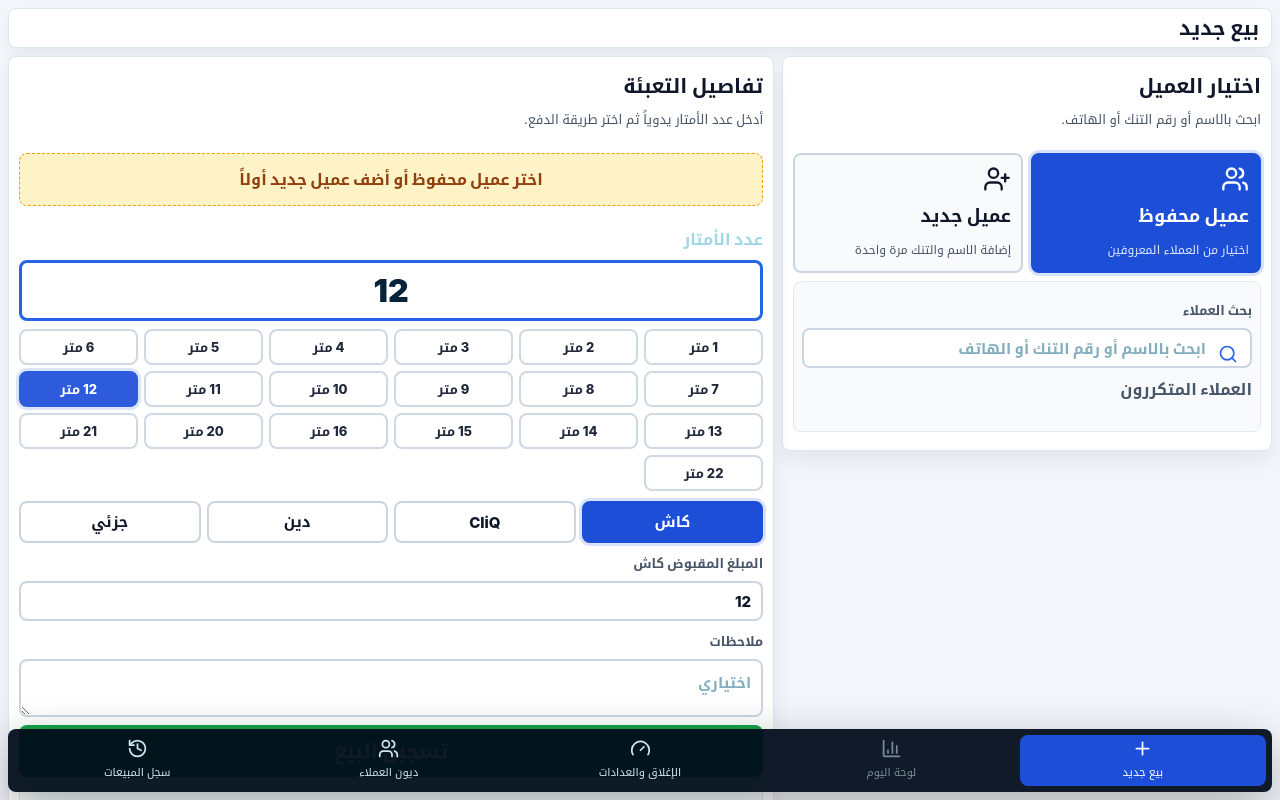
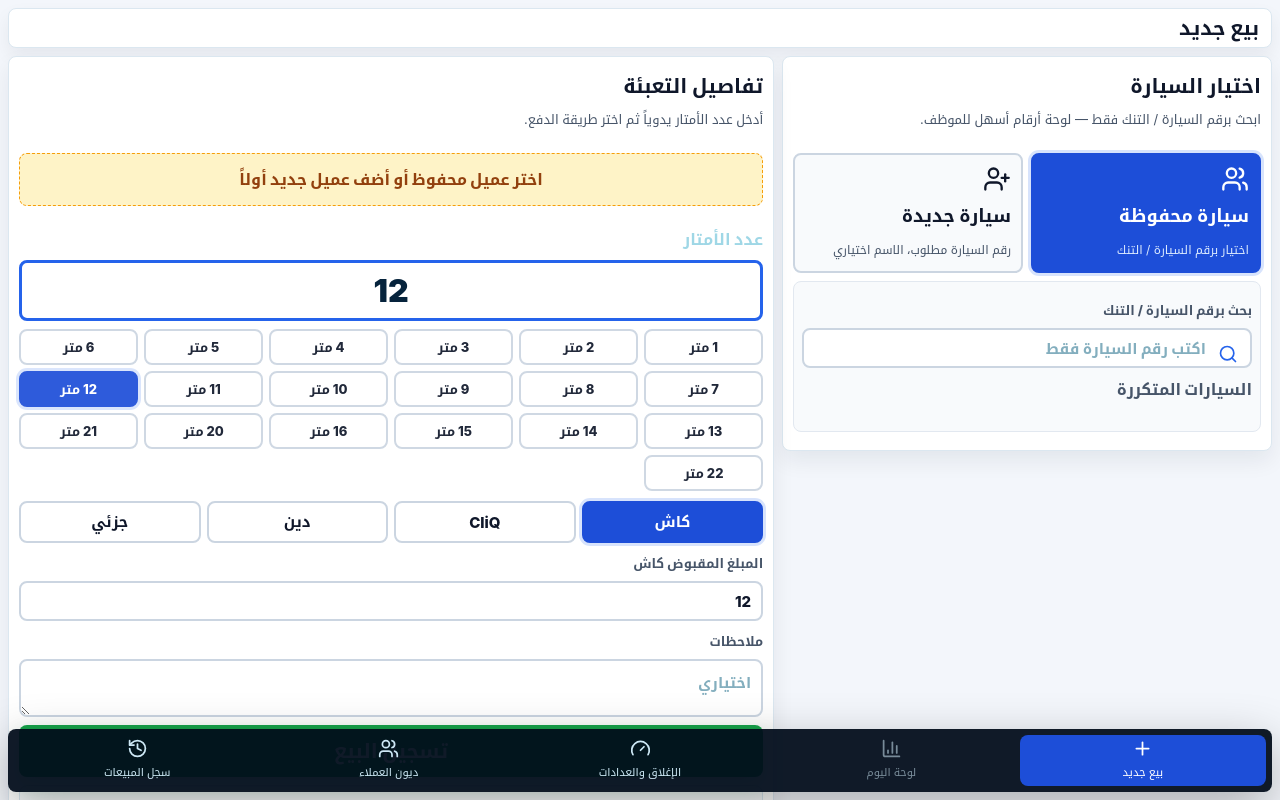
Before and after one commit to oun-cell/water-station-v1, a React (Vite) app: page / in a window 1280 px wide. Shown: the top 800 px of the page. Built offline with nearby package versions, Linux system fonts and the light colour scheme.

Commit message:
Simplify customer entry with numeric car search

```diff
--- a/public/sw.js
+++ b/public/sw.js
@@ -1,4 +1,4 @@
-const CACHE_NAME = "water-station-v1-compact-closing-v9";
+const CACHE_NAME = "water-station-v1-numeric-car-search-v10";
 const APP_SHELL = ["./", "./manifest.webmanifest", "./generated/app-concept.png"];
 
 self.addEventListener("install", (event) => {
--- a/src/App.tsx
+++ b/src/App.tsx
@@ -31,6 +31,8 @@ import {
   deriveCustomerStatus,
   findRecentDuplicateTruck,
   getDayPayments,
+  makeCustomerName,
+  normalizeTruckNumber,
   roundMoney,
   todayKey,
 } from "./lib/business";
@@ -101,10 +103,6 @@ function formatJod(value: number) {
 
 function formatMeters(value: number) {
   return `${roundMoney(value)} متر`;
-}
-
-function digitsOnly(value: string) {
-  return value.replace(/\D/g, "");
 }
 
 function arabicPayment(type: PaymentType) {
@@ -385,6 +383,7 @@ function SaleScreen({
   const [query, setQuery] = useState("");
   const [selectedCustomerId, setSelectedCustomerId] = useState("");
   const [customerMode, setCustomerMode] = useState<"saved" | "new">("saved");
+  const [newCustomerName, setNewCustomerName] = useState("");
   const [truckNumber, setTruckNumber] = useState("");
   const [meters, setMeters] = useState("12");
   const [paymentType, setPaymentType] = useState<PaymentType>("cash");
@@ -403,9 +402,10 @@ function SaleScreen({
     (customer) => customer.id === selectedCustomerId,
   );
   const searchedCustomers = data.customers
-    .filter((customer) =>
-      `${customer.name} ${customer.truckNumbers.join(" ")} ${customer.phone}`.includes(query),
-    )
+    .filter((customer) => {
+      const numericHaystack = normalizeTruckNumber(`${customer.truckNumbers.join(" ")} ${customer.phone}`);
+      return numericHaystack.includes(query);
+    })
     .slice(0, 30);
   const frequentCustomers = [...data.customers]
     .sort((a, b) => (b.lastSaleAt ?? "").localeCompare(a.lastSaleAt ?? ""))
@@ -447,10 +447,12 @@ function SaleScreen({
   }, [activePricePlan, numericMeters, paymentType]);
 
   const chooseCustomer = (customer: Customer) => {
+    const primaryTruck = normalizeTruckNumber(customer.truckNumbers[0] ?? "");
     setCustomerMode("saved");
     setSelectedCustomerId(customer.id);
-    setQuery(customer.name);
-    setTruckNumber(digitsOnly(customer.truckNumbers[0] ?? ""));
+    setQuery(primaryTruck);
+    setNewCustomerName(customer.name);
+    setTruckNumber(primaryTruck);
     setPhone(customer.phone);
     setNewCustomerPricePlan(customer.pricePlan ?? "standard");
   };
@@ -459,6 +461,7 @@ function SaleScreen({
     setCustomerMode("new");
     setSelectedCustomerId("");
     setQuery("");
+    setNewCustomerName("");
     setTruckNumber("");
     setPhone("");
     setNewCustomerPricePlan("standard");
@@ -471,6 +474,7 @@ function SaleScreen({
     setCustomerMode("saved");
     setSelectedCustomerId("");
     setQuery("");
+    setNewCustomerName("");
     setTruckNumber("");
     setPhone("");
     setNewCustomerPricePlan("standard");
@@ -517,7 +521,8 @@ function SaleScreen({
 
   const recordSale = () => {
     setError("");
-    const customerName = query.trim();
+    const cleanTruckNumber = normalizeTruckNumber(truckNumber);
+    const customerName = makeCustomerName(customerMode === "new" ? newCustomerName : (selectedCustomer?.name ?? newCustomerName), cleanTruckNumber);
     const amountMeters = Number(meters);
 
     if (customerMode === "saved" && !selectedCustomerId) {
@@ -525,16 +530,12 @@ function SaleScreen({
       return;
     }
 
-    if (!customerName) {
-      setError("اسم العميل مطلوب");
-      return;
-    }
     if (!amountMeters || amountMeters <= 0) {
       setError("عدد الأمتار مطلوب ويجب أن يكون أكبر من صفر");
       return;
     }
-    if (!truckNumber.trim()) {
-      setError("رقم التنك مطلوب حتى لا تضيع المبيعات بين العملاء");
+    if (!cleanTruckNumber) {
+      setError("رقم السيارة / التنك مطلوب");
       return;
     }
     if (todayClosing) {
@@ -560,7 +561,7 @@ function SaleScreen({
       return;
     }
 
-    const duplicate = findRecentDuplicateTruck(data.sales, truckNumber);
+    const duplicate = findRecentDuplicateTruck(data.sales, cleanTruckNumber);
     if (duplicate && !window.confirm(`هذا التنك مسجل قبل قليل باسم ${duplicate.customerName}. هل أنت متأكد أنه بيع جديد؟`)) {
       return;
     }
@@ -584,7 +585,7 @@ function SaleScreen({
             id: customerId,
             name: customerName,
             phone,
-            truckNumbers: truckNumber ? [truckNumber] : [],
+            truckNumbers: [cleanTruckNumber],
             debtBalance: 0,
             creditLimit: 50,
             pricePlan: newCustomerPricePlan,
@@ -598,13 +599,13 @@ function SaleScreen({
           customer.id === customerId
             ? {
                 ...customer,
-                name: customerName,
+                name: customer.name.trim() || customerName,
                 phone,
                 pricePlan: customer.pricePlan ?? "standard",
                 truckNumbers: Array.from(
                   new Set([
-                    ...(truckNumber ? [truckNumber] : []),
-                    ...customer.truckNumbers,
+                    cleanTruckNumber,
+                    ...customer.truckNumbers.map(normalizeTruckNumber).filter(Boolean),
                   ]),
                 ),
               }
@@ -617,7 +618,7 @@ function SaleScreen({
         createdAt: now,
         customerId,
         customerName,
-        truckNumber: digitsOnly(truckNumber),
+        truckNumber: cleanTruckNumber,
         meters: amountMeters,
         pricePerMeter: calculation.pricePerMeter,
         pricePlan: activePricePlan,
@@ -675,8 +676,8 @@ function SaleScreen({
             <Users size={30} />
           </span>
           <div>
-            <h2>اختيار العميل</h2>
-            <p>ابحث بالاسم أو رقم التنك أو الهاتف.</p>
+            <h2>اختيار السيارة</h2>
+            <p>ابحث برقم السيارة / التنك فقط — لوحة أرقام أسهل للموظف.</p>
           </div>
         </div>
 
@@ -686,38 +687,40 @@ function SaleScreen({
             onClick={startSavedCustomer}
           >
             <Users size={28} />
-            <strong>عميل محفوظ</strong>
-            <span>اختيار من العملاء المعروفين</span>
+            <strong>سيارة محفوظة</strong>
+            <span>اختيار برقم السيارة / التنك</span>
           </button>
           <button className={customerMode === "new" ? "active" : ""} onClick={startNewCustomer}>
             <UserPlus size={28} />
-            <strong>عميل جديد</strong>
-            <span>إضافة الاسم والتنك مرة واحدة</span>
+            <strong>سيارة جديدة</strong>
+            <span>رقم السيارة مطلوب، الاسم اختياري</span>
           </button>
         </div>
 
         {customerMode === "saved" ? (
           <section className="customer-picker">
             <label>
-              بحث العملاء
+              بحث برقم السيارة / التنك
               <div className="search-input">
                 <Search size={20} />
                 <input
                   value={query}
                   onChange={(event) => {
-                    setQuery(event.target.value);
+                    setQuery(normalizeTruckNumber(event.target.value));
                     setSelectedCustomerId("");
                   }}
-                  placeholder="ابحث بالاسم أو رقم التنك أو الهاتف"
+                  inputMode="numeric"
+                  pattern="[0-9]*"
+                  placeholder="اكتب رقم السيارة فقط"
                 />
               </div>
             </label>
 
             <div className="frequent-strip" aria-label="العملاء المتكررون">
-              <span>العملاء المتكررون</span>
+              <span>السيارات المتكررة</span>
               {frequentCustomers.slice(0, 5).map((customer) => (
                 <button key={customer.id} onClick={() => chooseCustomer(customer)}>
-                  {customer.name}
+                  {customer.truckNumbers[0] || customer.name}
                 </button>
               ))}
             </div>
@@ -730,10 +733,10 @@ function SaleScreen({
                   onClick={() => chooseCustomer(customer)}
                 >
                   <span className="customer-row-main">
-                    <strong>{customer.name}</strong>
+                    <strong>{customer.truckNumbers[0] || "بدون رقم"}</strong>
                     <b>{formatJod(customer.debtBalance)}</b>
                   </span>
-                  <span>{customer.truckNumbers.join("، ") || "بدون رقم تنك"}</span>
+                  <span>{customer.name}</span>
                   <span>{customer.phone || "لا يوجد هاتف"}</span>
                   <span className="customer-badges">
                     <em>{arabicPricePlan(customer.pricePlan)}</em>
@@ -752,22 +755,23 @@ function SaleScreen({
         ) : (
           <div className="new-customer-card">
             <label>
-              اسم العميل الجديد
+              رقم السيارة / التنك (مطلوب)
               <input
-                value={query}
-                onChange={(event) => setQuery(event.target.value)}
-                placeholder="مثال: محمد العجارمة"
+                value={truckNumber}
+                onChange={(event) => setTruckNumber(normalizeTruckNumber(event.target.value))}
+                inputMode="numeric"
+                pattern="[0-9]*"
+                placeholder="مثال: 1234567"
+                autoFocus
               />
             </label>
             <div className="field-row">
               <label>
-                رقم التنك
+                اسم العميل (اختياري)
                 <input
-                  value={truckNumber}
-                  onChange={(event) => setTruckNumber(digitsOnly(event.target.value))}
-                  inputMode="numeric"
-                  pattern="[0-9]*"
-                  placeholder="مثال: 1234567"
+                  value={newCustomerName}
+                  onChange={(event) => setNewCustomerName(event.target.value)}
+                  placeholder="اختياري"
                 />
               </label>
               <label>
@@ -857,12 +861,12 @@ function SaleScreen({
               <div className="health-warning">العميل فوق حد الائتمان</div>
             )}
           </section>
-        ) : customerMode === "new" && query ? (
+        ) : customerMode === "new" && truckNumber ? (
           <div className="customer-strip">
-            <strong>{query}</strong>
-            <span>عميل جديد</span>
+            <strong>{truckNumber}</strong>
+            <span>{newCustomerName.trim() || "بدون اسم"}</span>
             <span>{arabicPricePlan(newCustomerPricePlan)}</span>
-            {truckNumber && <span>رقم التنك: {truckNumber}</span>}
+            <span>سيارة جديدة</span>
           </div>
         ) : (
           <div className="empty-customer-choice">اختر عميل محفوظ أو أضف عميل جديد أولاً</div>
--- a/src/lib/business.ts
+++ b/src/lib/business.ts
@@ -36,6 +36,17 @@ export function roundMoney(value: number): number {
 
 function isValidNumber(value: number): boolean {
   return Number.isFinite(value) && !Number.isNaN(value);
+}
+
+export function normalizeTruckNumber(value: string): string {
+  return value.replace(/\D/g, "");
+}
+
+export function makeCustomerName(name: string, truckNumber: string): string {
+  const cleanName = name.trim();
+  if (cleanName) return cleanName;
+  const cleanTruck = normalizeTruckNumber(truckNumber);
+  return cleanTruck ? `تنك ${cleanTruck}` : "عميل بدون اسم";
 }
 
 export function calculateSalePayment(
--- a/src/main.tsx
+++ b/src/main.tsx
@@ -20,7 +20,7 @@ if ("serviceWorker" in navigator) {
     });
 
     navigator.serviceWorker
-      .register(`${import.meta.env.BASE_URL}sw.js?v=compact-closing-v9`)
+      .register(`${import.meta.env.BASE_URL}sw.js?v=numeric-car-search-v10`)
       .then((registration) => registration.update())
       .catch(() => {
         // The app still works without offline caching; registration can fail on non-secure LAN URLs.
```
Also changed, not shown: 1 other file (tests, documents, lock files or other folders).
